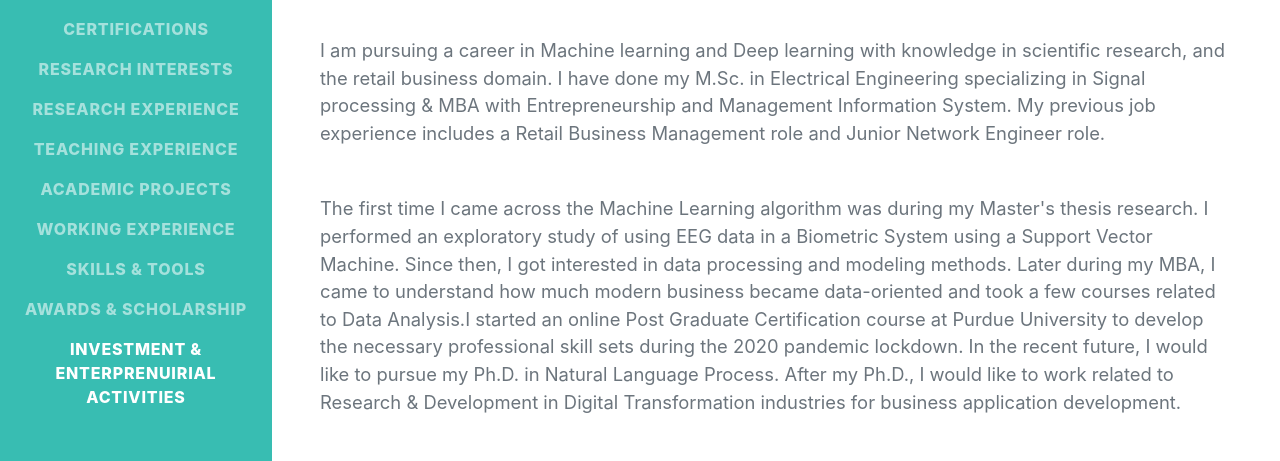
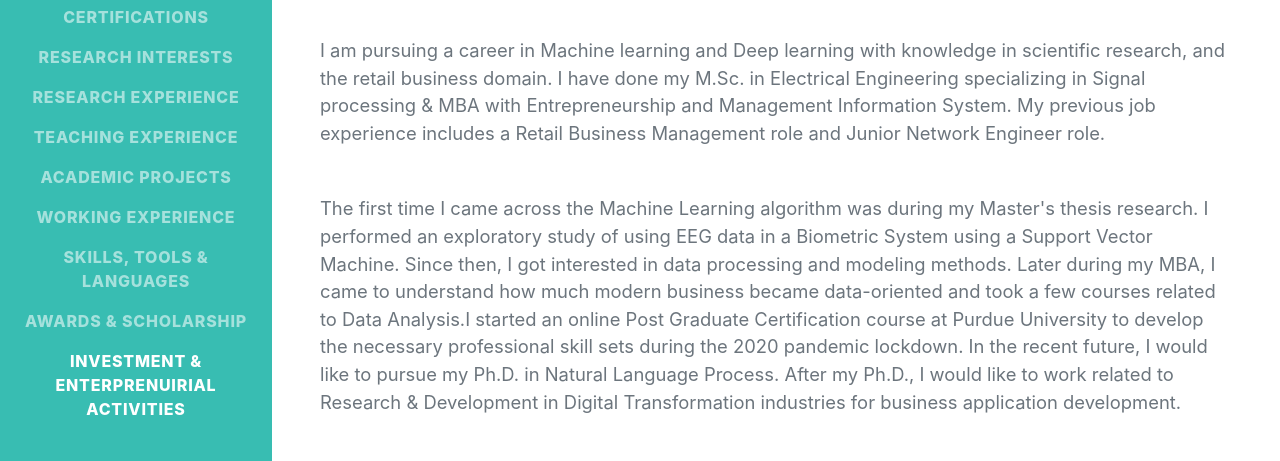
Before and after one commit to jannat0718/jannat0718.github.io, a plain HTML site: page CV/index.html in a window 1280 px wide. Shown: the part 319-780 px from the top of the page. Drawn offline with nearby package versions, Linux system fonts and the light colour scheme; a web font is replaced by a local one.

Commit message:
Update index.html

```diff
--- a/CV/index.html
+++ b/CV/index.html
@@ -33,7 +33,7 @@
                     <li class="nav-item"><a class="nav-link js-scroll-trigger" href="#teaching experience">Teaching Experience</a></li>
                     <li class="nav-item"><a class="nav-link js-scroll-trigger" href="#academic projects">Academic Projects </a></li>
                     <li class="nav-item"><a class="nav-link js-scroll-trigger" href="#work experience">Working Experience</a></li>
-                    <li class="nav-item"><a class="nav-link js-scroll-trigger" href="#skills tools">Skills & Tools</a></li>
+                    <li class="nav-item"><a class="nav-link js-scroll-trigger" href="#skills tools">Skills, Tools & Languages</a></li>
                     <li class="nav-item"><a class="nav-link js-scroll-trigger" href="#awards scholarship">Awards & Scholarship</a></li>
                     <li class="nav-item"><a class="nav-link js-scroll-trigger" href="#investment">Investment & Enterprenuirial Activities</a></li>
                 </ul>
```
